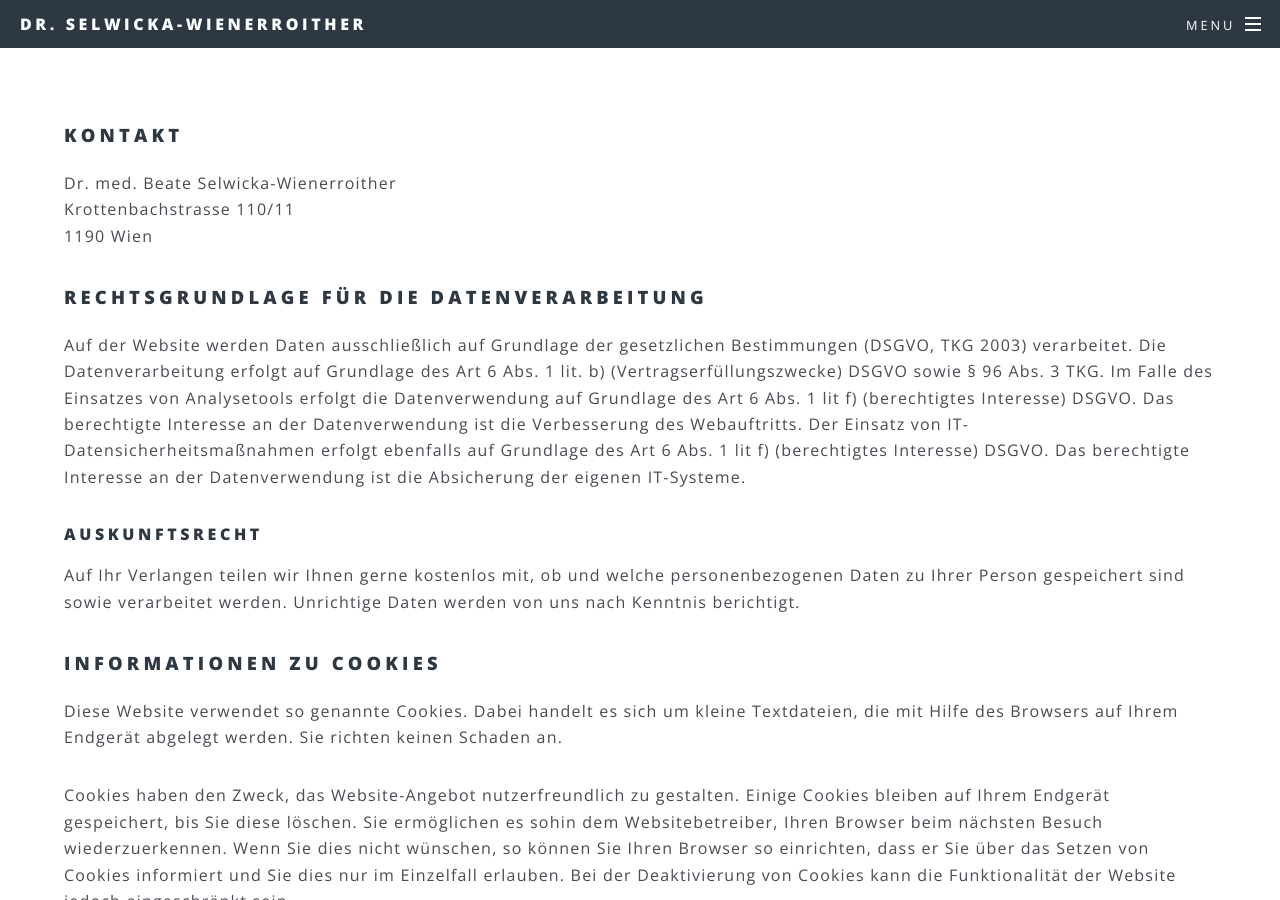
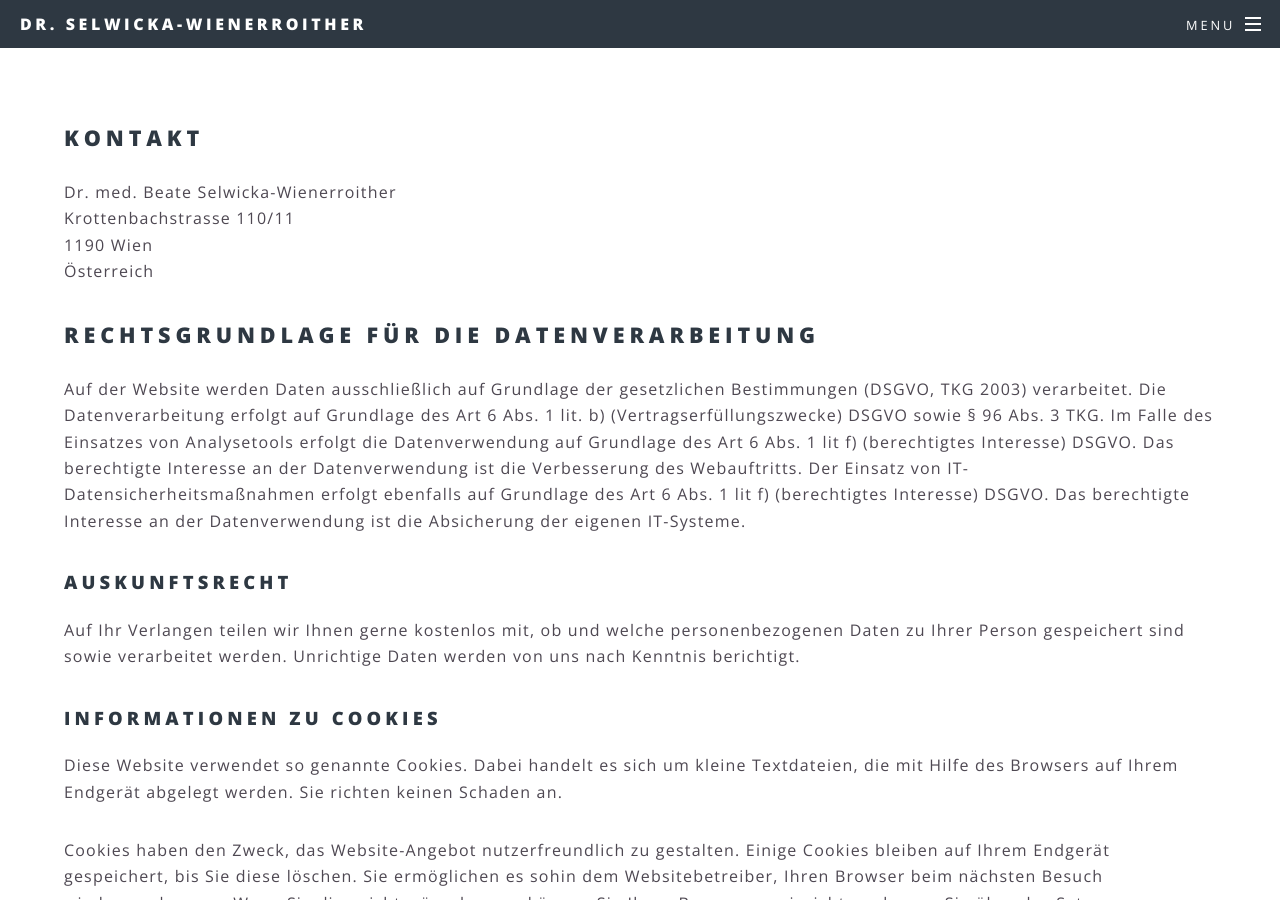
Before and after one commit to patrickfav/website-dr-sel, a Jekyll site: the page built from page_gdpr.md, in a window 1280 px wide and 900 px high, scrolled down 354 px. Built offline with Jekyll 4.4.1, drawn with Linux system fonts in a browser that asks for light colours.

Commit message:
Some small changes

```diff
--- a/_config.yml
+++ b/_config.yml
@@ -1,8 +1,6 @@
 # Site settings
 title: Dr. Selwicka-Wienerroither
 description: Ärztin für Allgemeinmedizin
-owner: Ordination Selwicka-Wienerroither # or company name
-first_published: 2018 # if migrating another site, the year of your first publish
 email: ordination.selwicka-wienerroither@gmail.com
 baseurl: "" # the subpath of your site, e.g. /blog
 url: "https://www.selwicka-wienerroither.com" # the base hostname & protocol for your site
--- a/_data/global.yml
+++ b/_data/global.yml
@@ -1,3 +1,5 @@
+owner: Ordination Selwicka-Wienerroither # or company name
+first_published: 2018 # if migrating another site, the year of your first publish
 
 contact:
   name: Dr. med. Beate Selwicka-Wienerroither
--- a/_includes/footer.html
+++ b/_includes/footer.html
@@ -15,12 +15,12 @@
   </ul>
   <ul class="copyright">
     <li>&copy; {% assign thisyear = site.time | date: "%Y" %}
-    {% if site.first_published %}
-      {% capture diff %}{{ site.first_published | minus:thisyear }}{% endcapture %}
-      {% if diff contains '-' %}{{ site.first_published }},{% endif %}
+    {% if site.data.global.first_published %}
+      {% capture diff %}{{ site.data.global.first_published | minus:thisyear }}{% endcapture %}
+      {% if diff contains '-' %}{{ site.data.global.first_published }},{% endif %}
     {% endif %}
     {{ thisyear }}
-    {% if site.owner %}{{ site.owner }}{% else %}{{ site.title }}{% endif %}</li>
+    {% if site.data.global.owner %}{{ site.data.global.owner }}{% else %}{{ site.title }}{% endif %}</li>
     <li><a href='{{ "/datenschutz" | prepend: site.baseurl }}' >Datenschutzerklärung</a></li>
     <li><a href='{{ "/impressum" | prepend: site.baseurl }}' >Impressum</a></li>
   </ul>
--- a/_includes/head.html
+++ b/_includes/head.html
@@ -1,7 +1,7 @@
 <head>
   <meta charset="utf-8" />
   <meta name="viewport" content="width=device-width, initial-scale=1" />
-  <title>{% if page.title %}{{ page.title | escape }}{% else %}{{ site.title | escape }}{% endif %}</title>
+  <title>{% if page.title %}{{ page.title | escape }} | {{ site.title | escape }}{% else %}{{ site.title | escape }}{% endif %}</title>
   <meta name="description" content="{% if page.excerpt %}{{ page.excerpt | strip_html | strip_newlines | truncate: 160 }}{% else %}{{ site.description }}{% endif %}">
   <!--[if lte IE 8]><script src="{{ "/js/ie/html5shiv.js" | prepend: site.baseurl }}"></script><![endif]-->
   <link rel="canonical" href="{{ page.url | replace:'index.html','' | prepend: site.baseurl | prepend: site.url }}">
--- a/page_gdpr.md
+++ b/page_gdpr.md
@@ -7,14 +7,14 @@
 ---
 
 
-### Kontakt
+## Kontakt
 
 {{ site.data.global.contact.name }}\\
 {{ site.data.global.contact.address.line1 }}\\
-{{ site.data.global.contact.address.line2 }}
+{{ site.data.global.contact.address.line2 }}\\
+{{ site.data.global.contact.address.line3 }}
 
-
-### Rechtsgrundlage für die Datenverarbeitung
+## Rechtsgrundlage für die Datenverarbeitung
 
 Auf der Website werden Daten ausschließlich auf Grundlage der gesetzlichen Bestimmungen (DSGVO, TKG 2003) verarbeitet.
 Die Datenverarbeitung erfolgt auf Grundlage des Art 6 Abs. 1 lit. b) (Vertragserfüllungszwecke) DSGVO sowie § 96 Abs. 3 TKG.
@@ -23,7 +23,7 @@
  ebenfalls auf Grundlage des Art 6 Abs. 1 lit f) (berechtigtes Interesse) DSGVO. Das berechtigte Interesse an der Datenverwendung ist
  die Absicherung der eigenen IT-Systeme.
 
-#### Auskunftsrecht
+### Auskunftsrecht
 
 Auf Ihr Verlangen teilen wir Ihnen gerne kostenlos mit, ob und welche personenbezogenen Daten zu Ihrer Person gespeichert
 sind sowie verarbeitet werden. Unrichtige Daten werden von uns nach Kenntnis berichtigt.
```
